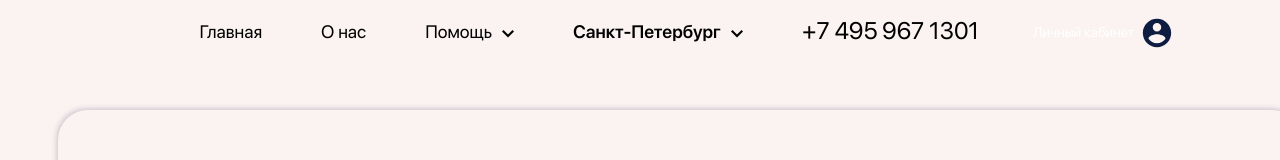
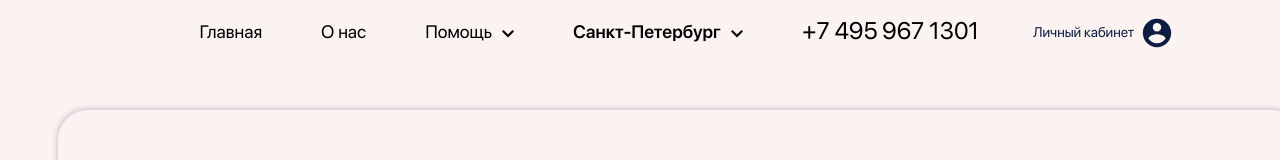
Before and after one commit to Boggitan/strahovka, a plain HTML site: page index.html in a window 1280 px wide. Shown: the top 160 px of the page. Drawn offline with Linux system fonts and the light colour scheme.

Commit message:
color bed
Signed-off-by: Boggitan <bogdan.tanchik@gmail.com>

```diff
--- a/css/style.css
+++ b/css/style.css
@@ -186,7 +186,7 @@ body {
 
 .cabinet__link span{
 	display: inline-flex;
-	color: #FFF;
+	color: #0D1C41;
 	padding: 10px 6px 11px 16px;
 	justify-content: center;
 	align-items: center;
```
